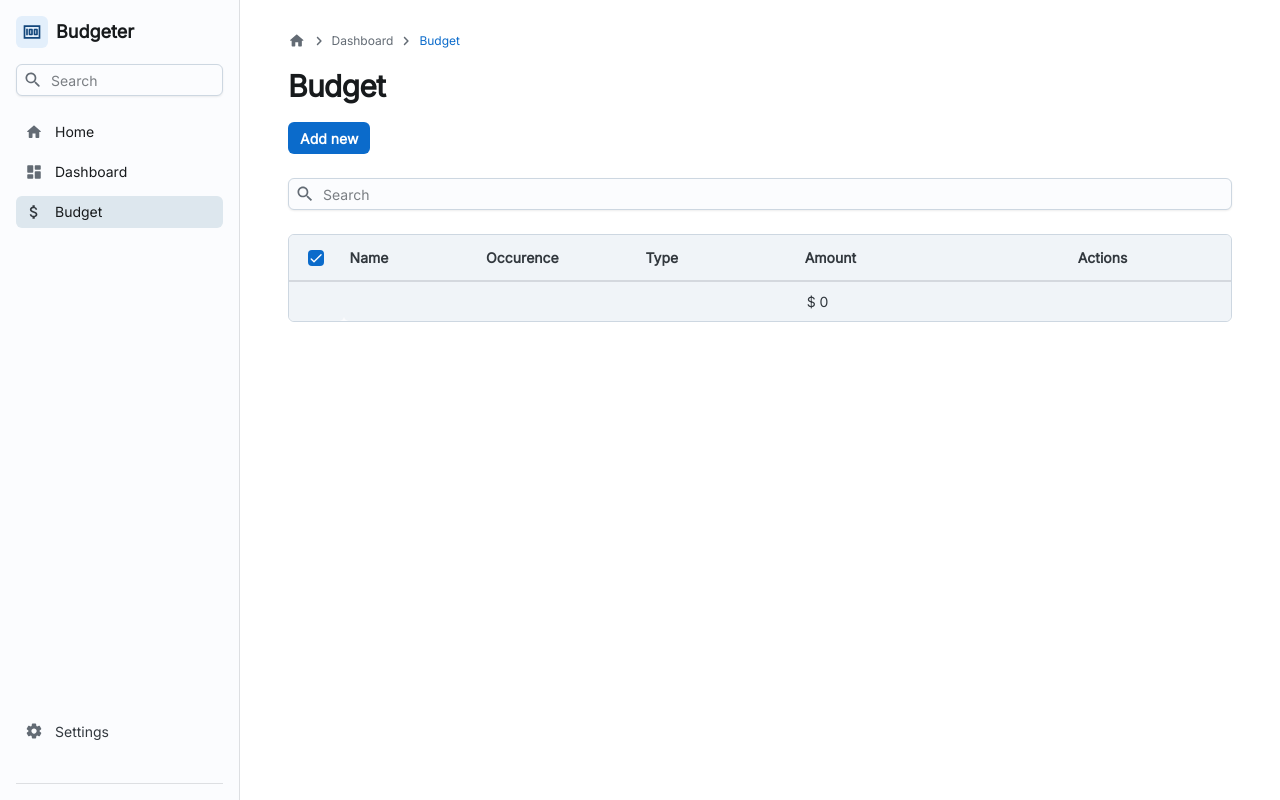
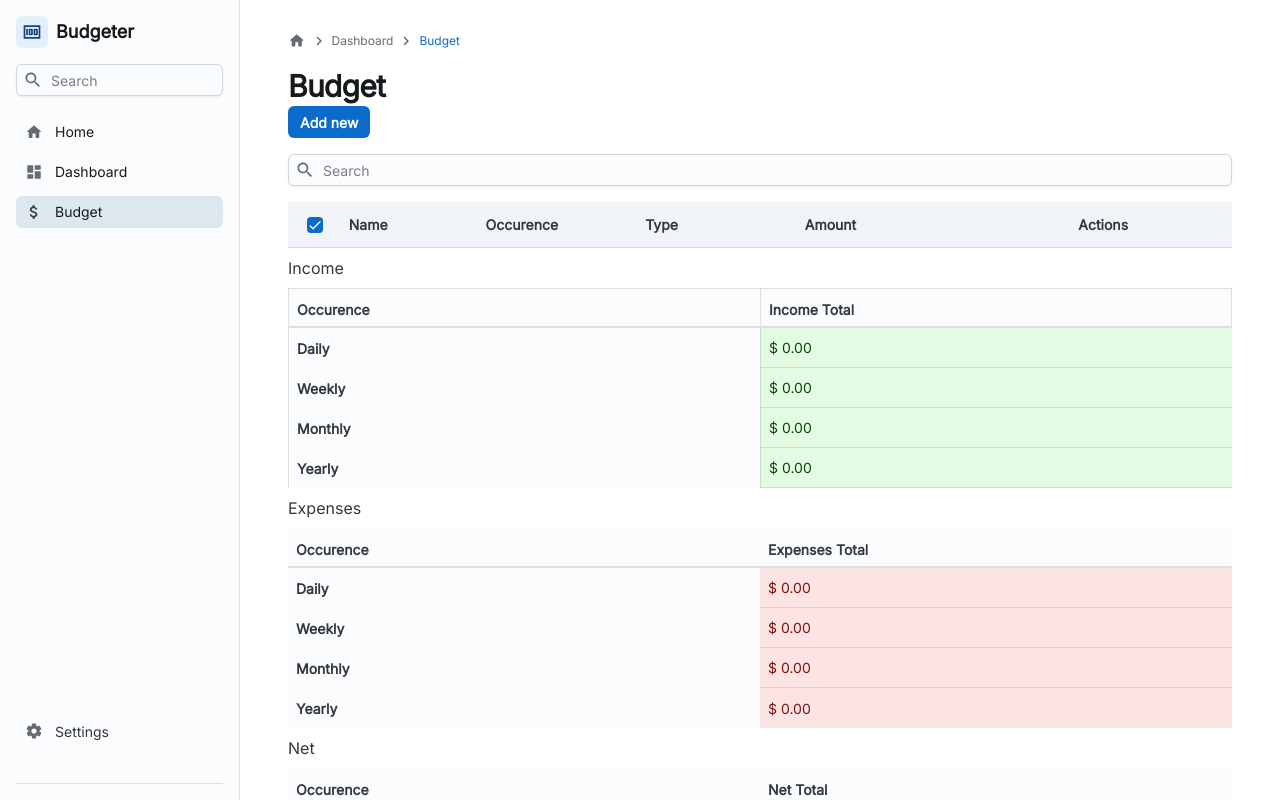
Before and after one commit to coltonehrman/budget-app, a React (Vite) app: page / in a window 1280 px wide. Built offline with nearby package versions, Linux system fonts and the light colour scheme.

Commit message:
feat: updates to Budget table + added calculations

```diff
--- a/src/App.tsx
+++ b/src/App.tsx
@@ -7,7 +7,76 @@ import HomeRoundedIcon from "@mui/icons-material/HomeRounded";
 import ChevronRightRoundedIcon from "@mui/icons-material/ChevronRightRounded";
 import Sidebar from "./Sidebar";
 import BudgetTable from "./BudgetTable/BudgetTable";
-import { type State } from "./BudgetTable/AddBudgetItemModal";
+import { type State } from "./BudgetTable/BudgetItemModal/AddBudgetItemModal";
+import Table from "@mui/joy/Table";
+
+const convertToDaily = (item: State): number => {
+  switch (item.occurence) {
+    case "daily":
+      return Number(item.amount);
+    case "bi-weekly":
+      return Number((item.amount * 26) / 365);
+    case "weekly":
+      return Number((item.amount * 52) / 365);
+    case "monthly":
+      return Number((item.amount * 12) / 365);
+    case "yearly":
+      return Number(item.amount / 365);
+    default:
+      return 0;
+  }
+};
+
+const convertToWeekly = (item: State): number => {
+  switch (item.occurence) {
+    case "weekly":
+      return Number(item.amount);
+    case "bi-weekly":
+      return Number((item.amount * 26) / 52);
+    case "daily":
+      return Number((item.amount * 52) / 52);
+    case "monthly":
+      return Number((item.amount * 12) / 52);
+    case "yearly":
+      return Number(item.amount / 52);
+    default:
+      return 0;
+  }
+};
+
+const convertToMonthly = (item: State): number => {
+  switch (item.occurence) {
+    case "monthly":
+      return Number(item.amount);
+    case "bi-weekly":
+      return Number((item.amount * 26) / 12);
+    case "daily":
+      return Number((item.amount * 52) / 12);
+    case "weekly":
+      return Number((item.amount * 12) / 12);
+    case "yearly":
+      return Number(item.amount / 12);
+    default:
+      return 0;
+  }
+};
+
+const convertToYearly = (item: State): number => {
+  switch (item.occurence) {
+    case "yearly":
+      return Number(item.amount);
+    case "bi-weekly":
+      return Number(item.amount * 26);
+    case "daily":
+      return Number(item.amount * 365);
+    case "weekly":
+      return Number(item.amount * 52);
+    case "monthly":
+      return Number(item.amount * 12);
+    default:
+      return 0;
+  }
+};
 
 export default function App(): JSX.Element {
   const [items, setItems] = useState<State[]>([]);
@@ -43,8 +112,48 @@ export default function App(): JSX.Element {
     [items, setItems],
   );
 
+  const dailyIncome = items
+    .filter((i) => i.type === "income")
+    .reduce((sum, i) => sum + convertToDaily(i), 0)
+    .toFixed(2);
+
+  const weeklyIncome = items
+    .filter((i) => i.type === "income")
+    .reduce((sum, i) => sum + convertToWeekly(i), 0)
+    .toFixed(2);
+
+  const monthlyIncome = items
+    .filter((i) => i.type === "income")
+    .reduce((sum, i) => sum + convertToMonthly(i), 0)
+    .toFixed(2);
+
+  const yearlyIncome = items
+    .filter((i) => i.type === "income")
+    .reduce((sum, i) => sum + convertToYearly(i), 0)
+    .toFixed(2);
+
+  const dailyExpenses = items
+    .filter((i) => i.type === "expense")
+    .reduce((sum, i) => sum + convertToDaily(i), 0)
+    .toFixed(2);
+
+  const weeklyExpenses = items
+    .filter((i) => i.type === "expense")
+    .reduce((sum, i) => sum + convertToWeekly(i), 0)
+    .toFixed(2);
+
+  const monthlyExpenses = items
+    .filter((i) => i.type === "expense")
+    .reduce((sum, i) => sum + convertToMonthly(i), 0)
+    .toFixed(2);
+
+  const yearlyExpenses = items
+    .filter((i) => i.type === "expense")
+    .reduce((sum, i) => sum + convertToYearly(i), 0)
+    .toFixed(2);
+
   return (
-    <Box sx={{ display: "flex", minHeight: "100dvh" }}>
+    <Box sx={{ display: "flex", minHeight: "100dvh", overflow: "scroll" }}>
       <Sidebar />
       <Box
         component="main"
@@ -98,10 +207,11 @@ export default function App(): JSX.Element {
             justifyContent: "space-between",
           }}
         >
+          <Box>
             <Typography level="h2" component="h1">
               Budget
             </Typography>
-        </Box>
+
             <BudgetTable
               addNewItem={(newItem) => {
                 setItems([...items, newItem]);
@@ -111,6 +221,113 @@ export default function App(): JSX.Element {
               items={items}
             />
           </Box>
+
+          <Typography fontWeight={500}>Income</Typography>
+
+          <Table borderAxis="both" variant="soft" color="success">
+            <thead>
+              <tr>
+                <th>Occurence</th>
+                <th>Income Total</th>
+              </tr>
+            </thead>
+            <tbody>
+              <tr>
+                <th>Daily</th>
+                <td>$ {dailyIncome}</td>
+              </tr>
+
+              <tr>
+                <th>Weekly</th>
+                <td>$ {weeklyIncome}</td>
+              </tr>
+
+              <tr>
+                <th>Monthly</th>
+                <td>$ {monthlyIncome}</td>
+              </tr>
+
+              <tr>
+                <th>Yearly</th>
+                <td>$ {yearlyIncome}</td>
+              </tr>
+            </tbody>
+          </Table>
+
+          <Typography fontWeight={500}>Expenses</Typography>
+
+          <Table variant="soft" color="danger">
+            <thead>
+              <tr>
+                <th>Occurence</th>
+                <th>Expenses Total</th>
+              </tr>
+            </thead>
+            <tbody>
+              <tr>
+                <th>Daily</th>
+                <td>$ {dailyExpenses}</td>
+              </tr>
+
+              <tr>
+                <th>Weekly</th>
+                <td>$ {weeklyExpenses}</td>
+              </tr>
+
+              <tr>
+                <th>Monthly</th>
+                <td>$ {monthlyExpenses}</td>
+              </tr>
+
+              <tr>
+                <th>Yearly</th>
+                <td>$ {yearlyExpenses}</td>
+              </tr>
+            </tbody>
+          </Table>
+
+          <Typography fontWeight={500}>Net</Typography>
+
+          <Table variant="soft" color="success">
+            <thead>
+              <tr>
+                <th>Occurence</th>
+                <th>Net Total</th>
+              </tr>
+            </thead>
+            <tbody>
+              <tr>
+                <th>Daily</th>
+                <td>
+                  $ {(Number(dailyIncome) - Number(dailyExpenses)).toFixed(2)}
+                </td>
+              </tr>
+
+              <tr>
+                <th>Weekly</th>
+                <td>
+                  $ {(Number(weeklyIncome) - Number(weeklyExpenses)).toFixed(2)}
+                </td>
+              </tr>
+
+              <tr>
+                <th>Monthly</th>
+                <td>
+                  ${" "}
+                  {(Number(monthlyIncome) - Number(monthlyExpenses)).toFixed(2)}
+                </td>
+              </tr>
+
+              <tr>
+                <th>Yearly</th>
+                <td>
+                  $ {(Number(yearlyIncome) - Number(yearlyExpenses)).toFixed(2)}
+                </td>
+              </tr>
+            </tbody>
+          </Table>
+        </Box>
+      </Box>
     </Box>
   );
 }
--- a/src/BudgetTable/EditBudgetItemModal.tsx
+++ b/src/BudgetTable/BudgetItemModal/AddBudgetItemModal.tsx
@@ -1,19 +1,31 @@
 import React, { useState } from "react";
-import { type State } from "./AddBudgetItemModal";
 import BudgetItemModal from "./BudgetItemModal";
 
-export default function EditBudgetItemModal({
+export interface State {
+  name: string;
+  occurence?: "daily" | "weekly" | "bi-weekly" | "monthly" | "yearly" | null;
+  type: "expense" | "income";
+  amount: number;
+}
+
+const DEFAULT_STATE: State = {
+  name: "",
+  occurence: "monthly",
+  type: "expense",
+  amount: 1000,
+};
+
+export default function AddBudgetItemModal({
   open,
   setOpen,
-  itemState,
-  onEditItem,
+  addItem,
 }: {
   open: boolean;
   setOpen: React.Dispatch<React.SetStateAction<boolean>>;
-  itemState: State;
-  onEditItem: (item: State) => void;
+  addItem: (item: State) => void;
 }): JSX.Element {
-  const [{ name, type, amount }, setState] = useState<State>(itemState);
+  const [{ name, occurence, type, amount }, setState] =
+    useState<State>(DEFAULT_STATE);
 
   return (
     <BudgetItemModal
@@ -22,12 +34,22 @@ export default function EditBudgetItemModal({
       setOpen={setOpen}
       state={{
         name,
+        occurence,
         type,
         amount,
       }}
       onNameChange={(event) => {
         setState({
           name: event.target.value,
+          occurence,
+          type,
+          amount,
+        });
+      }}
+      onOccurenceChange={(_event, newOccurence) => {
+        setState({
+          name,
+          occurence: newOccurence,
           type,
           amount,
         });
@@ -38,6 +60,7 @@ export default function EditBudgetItemModal({
 
         setState({
           name,
+          occurence,
           type: newType,
           amount,
         });
@@ -46,18 +69,20 @@ export default function EditBudgetItemModal({
         const newNum = Number(event.target.value);
         setState({
           name,
+          occurence,
           type,
           amount: Number.isNaN(newNum) ? 0 : newNum,
         });
       }}
       onSubmit={() => {
-        setOpen(false);
-
-        onEditItem({
+        addItem({
           name,
+          occurence,
           type,
           amount,
         });
+
+        setOpen(false);
       }}
     />
   );
--- a/src/BudgetTable/BudgetItemModal.tsx
+++ b/src/BudgetTable/BudgetItemModal/BudgetItemModal.tsx
@@ -17,6 +17,8 @@ import {
   Radio,
 } from "@mui/joy";
 import { type State } from "./AddBudgetItemModal";
+import Select from "@mui/joy/Select";
+import Option from "@mui/joy/Option";
 
 export default function BudgetItemModal({
   title,
@@ -24,6 +26,7 @@ export default function BudgetItemModal({
   state,
   setOpen,
   onNameChange,
+  onOccurenceChange,
   onTypeChange,
   onAmountChange,
   onSubmit,
@@ -33,6 +36,16 @@ export default function BudgetItemModal({
   state: State;
   setOpen: React.Dispatch<React.SetStateAction<boolean>>;
   onNameChange: React.ChangeEventHandler<HTMLInputElement>;
+  onOccurenceChange:
+    | ((
+        event:
+          | React.MouseEvent<Element, MouseEvent>
+          | React.KeyboardEvent<Element>
+          | React.FocusEvent<Element, Element>
+          | null,
+        value: State["occurence"] | null,
+      ) => void)
+    | undefined;
   onTypeChange: React.ChangeEventHandler<HTMLInputElement>;
   onAmountChange: React.ChangeEventHandler<HTMLInputElement>;
   onSubmit: () => void;
@@ -45,7 +58,7 @@ export default function BudgetItemModal({
           if (setOpen != null) setOpen(false);
         }}
       >
-        <ModalDialog>
+        <ModalDialog minWidth={550}>
           <ModalClose />
           <Typography level="h4">{title}</Typography>
           <AccordionGroup>
@@ -61,6 +74,26 @@ export default function BudgetItemModal({
                     value={state.name}
                     placeholder="Name"
                   />
+                </Box>
+              </AccordionDetails>
+            </Accordion>
+
+            <Accordion defaultExpanded>
+              <AccordionSummary>
+                <Typography level="title-sm">Occurance</Typography>
+              </AccordionSummary>
+              <AccordionDetails>
+                <Box sx={{ my: 2 }}>
+                  <Select
+                    defaultValue={state.occurence}
+                    onChange={onOccurenceChange}
+                  >
+                    <Option value="daily">Daily</Option>
+                    <Option value="weekly">Weekly</Option>
+                    <Option value="bi-weekly">Bi-Weekly</Option>
+                    <Option value="monthly">Monthly</Option>
+                    <Option value="yearly">Yearly</Option>
+                  </Select>
                 </Box>
               </AccordionDetails>
             </Accordion>
--- a/src/BudgetTable/AddBudgetItemModal.tsx
+++ b/src/BudgetTable/BudgetItemModal/EditBudgetItemModal.tsx
@@ -1,28 +1,20 @@
 import React, { useState } from "react";
+import { type State } from "./AddBudgetItemModal";
 import BudgetItemModal from "./BudgetItemModal";
 
-export interface State {
-  name: string;
-  type: "expense" | "income";
-  amount: number;
-}
-
-const DEFAULT_STATE: State = {
-  name: "",
-  type: "expense",
-  amount: 1000,
-};
-
-export default function AddBudgetItemModal({
+export default function EditBudgetItemModal({
   open,
   setOpen,
-  addItem,
+  itemState,
+  onEditItem,
 }: {
   open: boolean;
   setOpen: React.Dispatch<React.SetStateAction<boolean>>;
-  addItem: (item: State) => void;
+  itemState: State;
+  onEditItem: (item: State) => void;
 }): JSX.Element {
-  const [{ name, type, amount }, setState] = useState<State>(DEFAULT_STATE);
+  const [{ name, occurence, type, amount }, setState] =
+    useState<State>(itemState);
 
   return (
     <BudgetItemModal
@@ -32,11 +24,21 @@ export default function AddBudgetItemModal({
       state={{
         name,
         type,
+        occurence,
         amount,
       }}
       onNameChange={(event) => {
         setState({
           name: event.target.value,
+          occurence,
+          type,
+          amount,
+        });
+      }}
+      onOccurenceChange={(_event, newOccurence) => {
+        setState({
+          name,
+          occurence: newOccurence,
           type,
           amount,
         });
@@ -47,6 +49,7 @@ export default function AddBudgetItemModal({
 
         setState({
           name,
+          occurence,
           type: newType,
           amount,
         });
@@ -55,18 +58,27 @@ export default function AddBudgetItemModal({
         const newNum = Number(event.target.value);
         setState({
           name,
+          occurence,
           type,
           amount: Number.isNaN(newNum) ? 0 : newNum,
         });
       }}
       onSubmit={() => {
-        addItem({
+        setOpen(false);
+
+        console.log("edit", {
           name,
+          occurence,
           type,
           amount,
         });
 
-        setOpen(false);
+        onEditItem({
+          name,
+          occurence,
+          type,
+          amount,
+        });
       }}
     />
   );
--- a/src/BudgetTable/BudgetTable.tsx
+++ b/src/BudgetTable/BudgetTable.tsx
@@ -12,10 +12,12 @@ import Typography from "@mui/joy/Typography";
 import type { ColorPaletteProp } from "@mui/joy/styles";
 import * as React from "react";
 import Actions from "./Actions";
-import AddBudgetItemModal, { type State } from "./AddBudgetItemModal";
+import AddBudgetItemModal, {
+  type State,
+} from "./BudgetItemModal/AddBudgetItemModal";
 import MobileFilters from "./MobileFilters";
 import { useState } from "react";
-import EditBudgetItemModal from "./EditBudgetItemModal";
+import EditBudgetItemModal from "./BudgetItemModal/EditBudgetItemModal";
 
 export default function BudgetTable({
   items,
@@ -33,7 +35,7 @@ export default function BudgetTable({
   const [selected, setSelected] = React.useState<readonly number[]>([]);
 
   return (
-    <React.Fragment>
+    <>
       <MobileFilters />
       <Box>
         <Button
@@ -85,9 +87,8 @@ export default function BudgetTable({
           />
         </FormControl>
       </Box>
-      <Sheet
-        className="OrderTableContainer"
-        variant="outlined"
+
+      <Box
         sx={{
           display: { xs: "none", sm: "initial" },
           width: "100%",
@@ -114,7 +115,11 @@ export default function BudgetTable({
           <thead>
             <tr>
               <th
-                style={{ width: 48, textAlign: "center", padding: "12px 6px" }}
+                style={{
+                  width: 48,
+                  textAlign: "center",
+                  padding: "12px 6px",
+                }}
               >
                 <Checkbox
                   size="sm"
@@ -167,7 +172,11 @@ export default function BudgetTable({
                   <Typography level="body-xs">{row.name}</Typography>
                 </td>
                 <td>
-                  {/* <Typography level="body-xs">{row.occurence}</Typography> */}
+                  {typeof row.occurence !== "undefined" && (
+                    <Chip variant="soft" size="sm" color="neutral">
+                      {row.occurence}
+                    </Chip>
+                  )}
                 </td>
                 <td>
                   <Chip
@@ -209,7 +218,7 @@ export default function BudgetTable({
               </tr>
             ))}
           </tbody>
-          <tfoot>
+          {/* <tfoot>
             <tr>
               <th></th>
               <td></td>
@@ -227,9 +236,9 @@ export default function BudgetTable({
               </td>
               <td></td>
             </tr>
-          </tfoot>
+          </tfoot> */}
         </Table>
-      </Sheet>
-    </React.Fragment>
+      </Box>
+    </>
   );
 }
```
Lines whose indentation alone changed are shown as unchanged.
